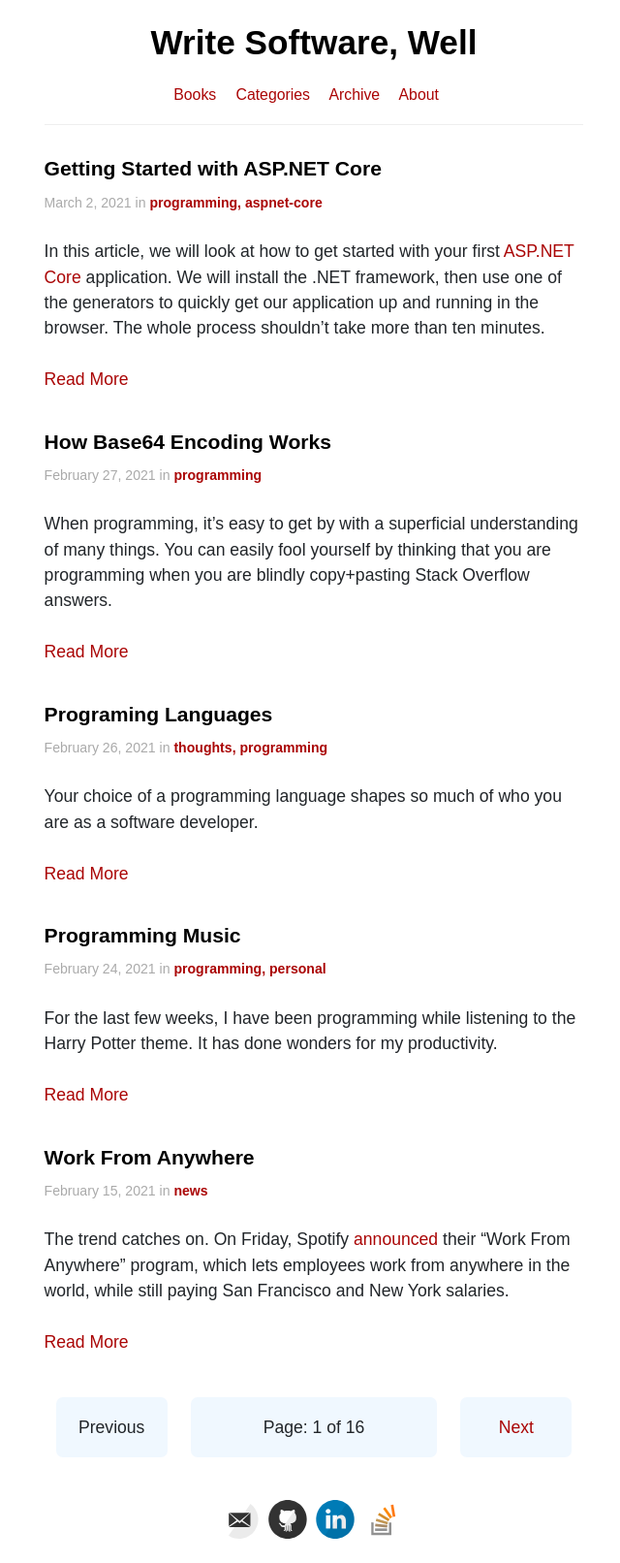
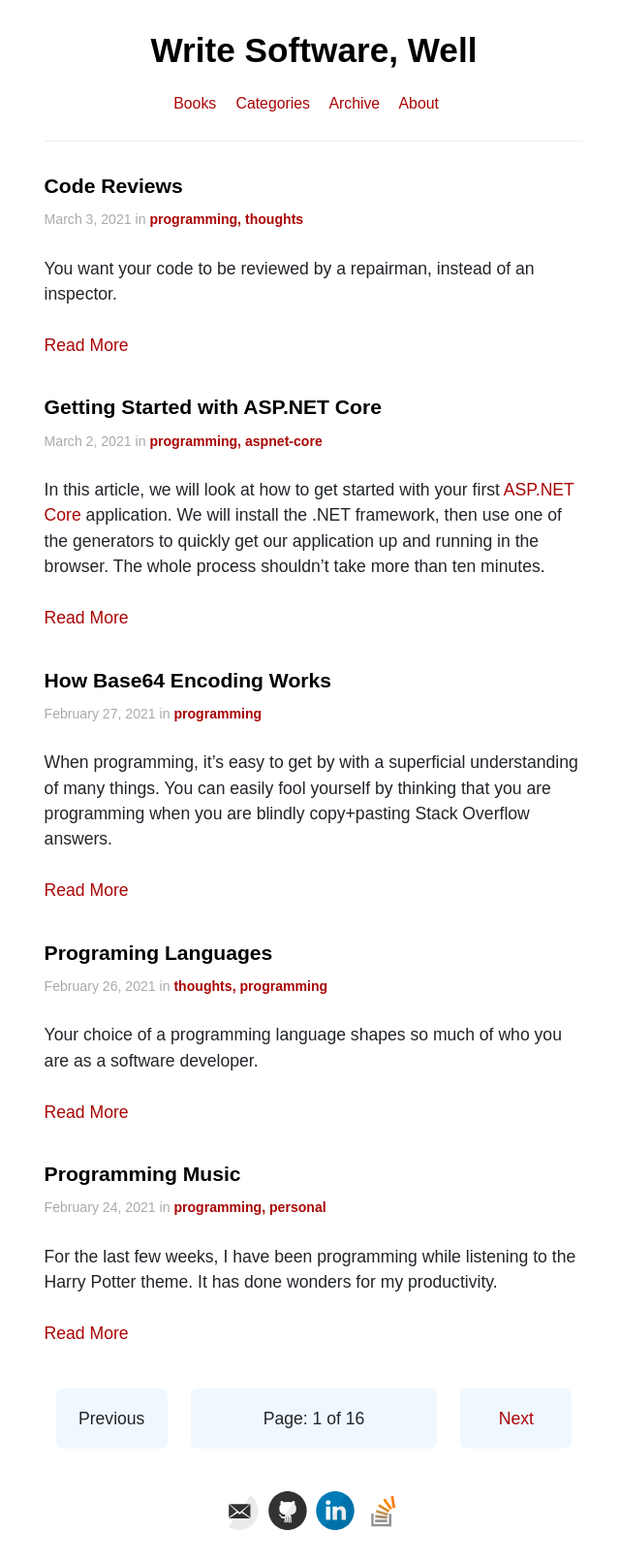
Before and after one commit to akshayKhot/akshayKhot.github.io, a Jekyll site: the page built from index.html, in a window 1280 px wide. Shown: the whole page at 97% size, without its empty margins (316-956 px from the left). Built offline with Jekyll 4.4.1, drawn with Linux system fonts in a browser that asks for light colours; the list of posts is cut into pages by our own code.

Commit message:
add new post

```diff
--- /dev/null
+++ b/_posts/2021-3-3-code-review.md
@@ -0,0 +1,11 @@
+---
+layout: post
+title: Code Reviews
+tags: programming thoughts
+---
+
+You want your code to be reviewed by a repairman, instead of an inspector.
+
+A repairman looks for flaws with **the intent of fixing them and avoiding them in the future**. An inspector, on the other hand, only points them out. This results in shame and avoidance.
+
+Much better to have a repairman looking at your code.
--- a/style.scss
+++ b/style.scss
@@ -38,7 +38,7 @@ hr {
 
 header {
   text-align: center;
-  padding: 1em 0;
+  padding: 1.5em 0;
   border-bottom: 1px solid #eee !important;
 
   div.site-info {
```
Also changed, not shown: _posts/2021-2-24-programming-music.md (+1 -3 lines).
